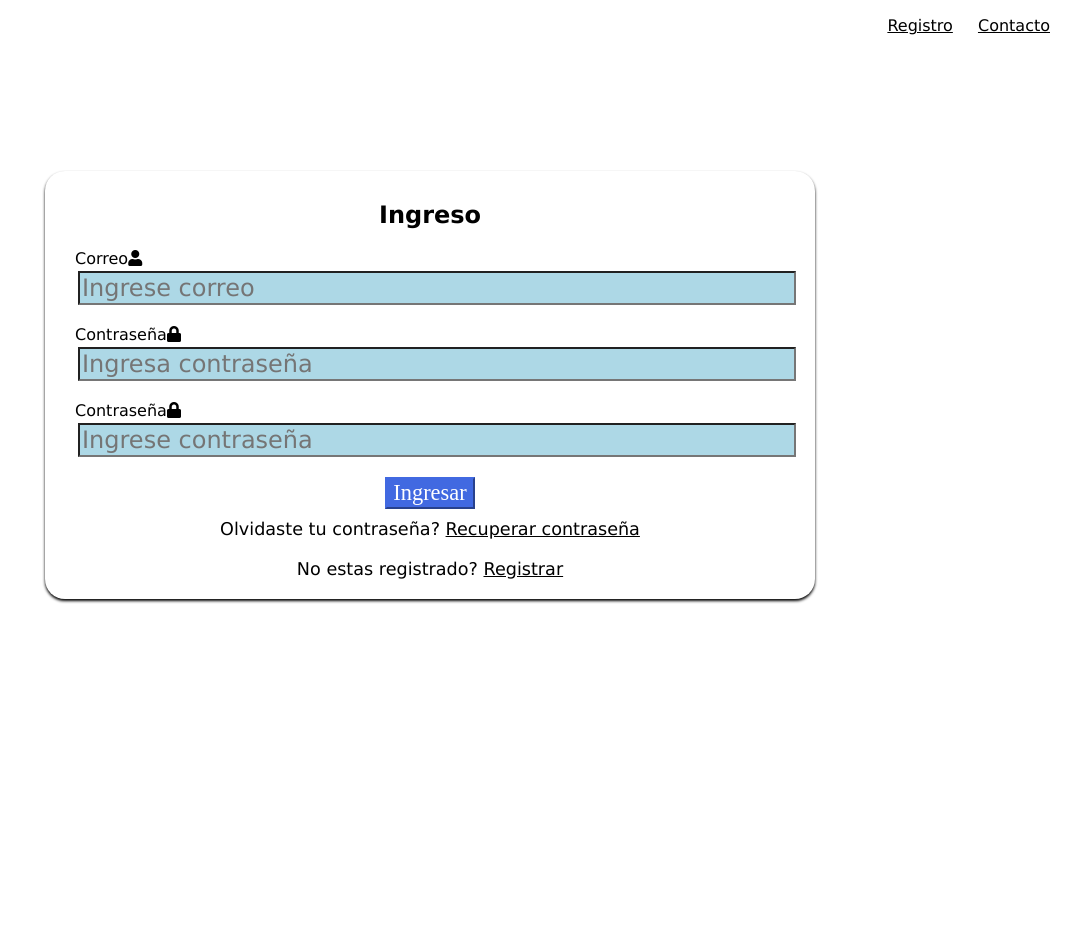
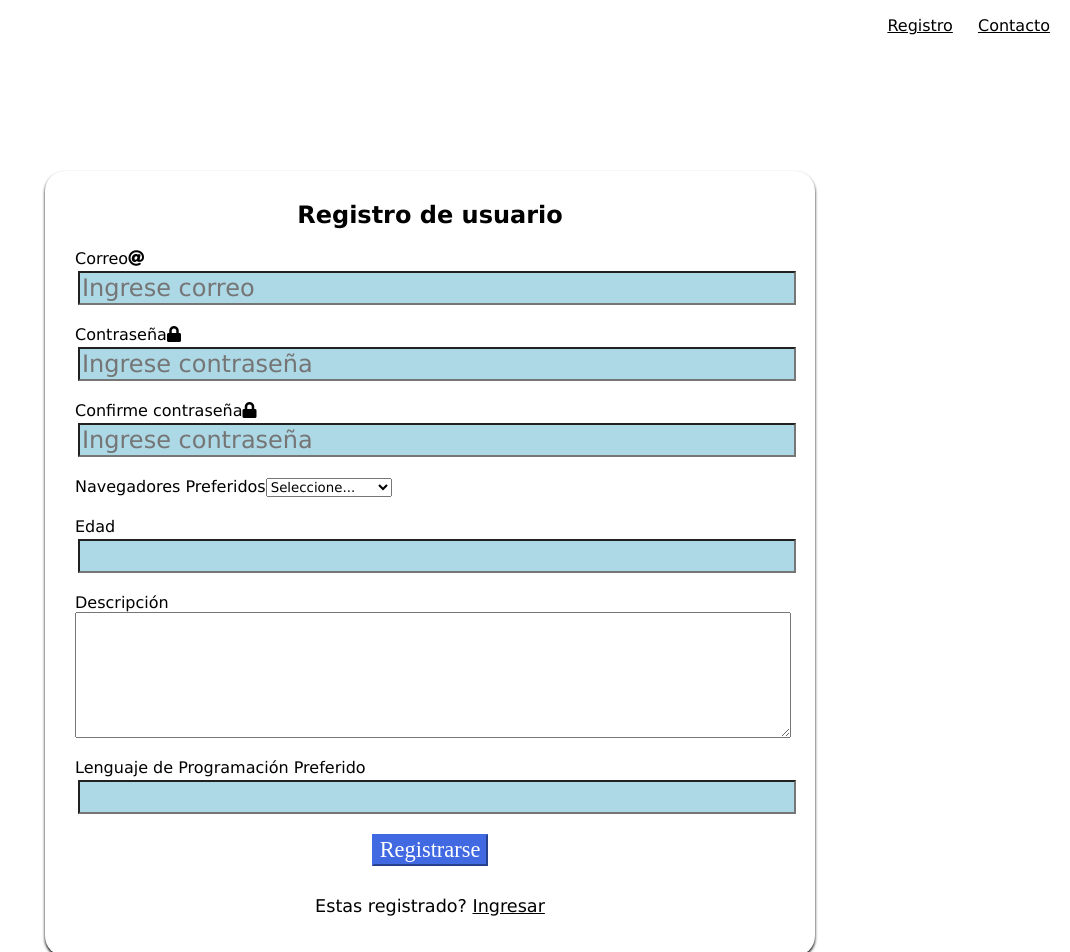
Before and after one commit to Jefer698/Sitio_react, a React (Create React App) app: page / in a window 1280 px wide. Shown: the top 952 px of the page, without its empty margins (210-1280 px from the left). Before the commit the page ends 800 px from the top, so only its background shows below. Built offline with nearby package versions, Linux system fonts and the light colour scheme.

Commit message:
Agregado components loginform y registerform

```diff
--- a/src/App.css
+++ b/src/App.css
@@ -34,6 +34,8 @@ section{
   justify-content: center;
 }
 .formulario{
+
+
    background: none;
            margin-right: auto;
            margin-left: auto;
@@ -43,6 +45,7 @@ section{
            padding:10px;
            outline: none;
            box-shadow: 0px   2px 3px 0px rgb(0,0,0,12);
+
 }
 
 
@@ -54,31 +57,26 @@ input{
    background: none;
    outline: none;
    margin:3px;
-
 background-color:lightblue;
 border-color: none;
 
+}
+.formulario div {
+   text-align: left;
+  margin:20px;
+
+}
 
 
-}
-.login div{
-
-   text-align:left;
-   margin:20px;
-}
-.register div{
-
-   text-align:left;
-   margin:20px;
-}
 textarea{
    display:block;
    width:100%;
 }
-.link{
+.formulario .link{
    text-align: center;
   font-size:110%;
    padding: 10px;
+   justify-content: center;
 }
 
 .link a{
--- a/src/App.js
+++ b/src/App.js
@@ -5,7 +5,7 @@ import './App.css';
 
 function App() {
   return (
-      <Login/>
+      <Register/>
   ) ;
 }
 
--- /dev/null
+++ b/src/components/Content.jsx
@@ -0,0 +1,22 @@
+import React from 'react';
+import RegisterForm from './RegisterForm';
+
+export default function Content(){
+    return(
+<>
+<section>
+
+
+
+        <div class="formulario">
+                   <header>
+                   <h2>Registro de usuario</h2>
+
+                   </header>
+                   <RegisterForm/>
+                   </div>
+                   </section>
+
+</>
+    );
+}
--- /dev/null
+++ b/src/components/Footer.jsx
@@ -0,0 +1,11 @@
+import React from 'react';
+export default function Footer(){
+    return(
+
+
+<footer>Nuestro primer sitio</footer>
+
+
+
+    );
+}
--- a/src/components/Login.jsx
+++ b/src/components/Login.jsx
@@ -1,6 +1,7 @@
 
 import React from 'react';
 import NavBar from './NavBar';
+import Footer from './Footer';
 function Login(){
     return(
 
@@ -14,7 +15,7 @@ function Login(){
         <h2>Ingreso</h2>
 
         </header>
-        <form class="login">
+        <form >
             <div>
         <label>Correo</label>
         <i class="fas fa-user" aria-hidden="true"></i>
@@ -47,6 +48,7 @@ function Login(){
 
         </div>
           </section>
+          <Footer/>
 
     </>
 
--- a/src/components/Register.jsx
+++ b/src/components/Register.jsx
@@ -1,96 +1,13 @@
 import React from 'react';
 import NavBar from './NavBar';
+import Footer from './Footer';
+import Content from './Content';
 function Register(){
     return(
 <>
 <NavBar/>
-    <section>
-
-
-
- <div class="formulario">
-            <header>
-            <h2>Registro de usuario</h2>
-
-            </header>
-
-           <form class="register">
-               <div>
-               <label>Correo</label>
-                <i class="fas fa-at"></i>
-
-                   <input type="email"  placeholder="Ingrese correo"/>
-                </div>
-               <div>
-               <label>Usuario</label>
-              <i class="fas fa-user" aria-hidden="true" ></i>
-               <input type="text" placeholder="Ingrese nombre de usuario"/>
-               </div>
-               <div>
-               <label>Contraseña</label>
-                <i class="fas fa-lock" ></i>
-                    <input id="password" type="password" placeholder="Ingrese contraseña" minlength="4" maxlength="8" />
-
-
-               </div>
-                 <div>
-               <label>Confirme contraseña</label>
-                <i class="fas fa-lock" ></i>
-                    <input id="confirmacion" type="password" placeholder="Ingrese contraseña" />
-
-
-               </div>
-               <div>
-               <label>Navegadores Preferidos</label>
-               <select required>
-                   <option value=""disabled selected>Seleccione...</option>
-                   <option value="google_chrome"> Google Chrome </option>
-                     <option value="moziila_firefox"> Mozilla Firefox </option>
-                     <option value="safari"> Safari</option>
-                     <option value="microsoft-edge"> Microsoft Edge </option>
-
-                   </select>
-
-
-               </div>
-               <div>
-               <label class="d1">Descripción</label>
-                   <textarea rows="8"></textarea>
-
-
-               </div>
-               <div>
-               <label>Lenguaje de Programación Preferido</label>
-                   <input list="lenguajes"/>
-                   <datalist id="lenguajes">
-                <option>Javascript</option>
-                 <option>Python</option>
-                       <option>Java</option>
-
-                   </datalist>
-
-               </div>
-               <div>
-
-               <label>Edad</label>
-            <input type="number" min="1" max="150"/>
-
-
-               </div>
-
-
-
-             <button class="boton" >Registrar</button>
-        </form>
-             <div class ="link">
-      <p >Estas registrado?</p>  <a href="login2.html">Login</a>
-
-                </div>
-
-
-             </div>
-          </section>
-    <footer/>
+  <Content/>
+    <Footer/>
 </>
 
 
--- /dev/null
+++ b/src/components/RegisterForm.jsx
@@ -0,0 +1,82 @@
+import React from 'react';
+
+
+export default function RegisterForm(){
+    return(
+
+<>
+<form >
+               <div>
+               <label>Correo</label>
+                <i class="fas fa-at"></i>
+
+                   <input type="email"  placeholder="Ingrese correo"/>
+                </div>
+
+               <div>
+               <label>Contraseña</label>
+                <i class="fas fa-lock" ></i>
+                    <input id="password" type="password" placeholder="Ingrese contraseña" minlength="4" maxlength="8" />
+
+
+               </div>
+                 <div>
+               <label>Confirme contraseña</label>
+                <i class="fas fa-lock" ></i>
+                    <input id="confirmacion" type="password" placeholder="Ingrese contraseña" />
+
+
+               </div>
+               <div>
+               <label>Navegadores Preferidos</label>
+               <select required>
+                   <option value=""disabled selected>Seleccione...</option>
+                   <option value="google_chrome"> Google Chrome </option>
+                     <option value="moziila_firefox"> Mozilla Firefox </option>
+                     <option value="safari"> Safari</option>
+                     <option value="microsoft-edge"> Microsoft Edge </option>
+
+                   </select>
+
+
+               </div>
+               <div>
+
+            <label>Edad</label>
+            <input type="number" min="1" max="150"/>
+
+
+            </div>
+               <div>
+               <label class="d1">Descripción</label>
+                   <textarea rows="8"></textarea>
+
+
+               </div>
+               <div>
+               <label>Lenguaje de Programación Preferido</label>
+                   <input list="lenguajes"/>
+                   <datalist id="lenguajes">
+                <option>Javascript</option>
+                 <option>Python</option>
+                       <option>Java</option>
+
+                   </datalist>
+
+               </div>
+
+
+
+
+             <button class="boton" >Registrarse</button>
+        </form>
+             <div class ="link">
+      <p >Estas registrado?</p>  <a href="login2.html">Ingresar</a>
+
+                </div>
+
+
+            </>
+
+    );
+}
```
Also changed, not shown: src/components/LoginForm.jsx (added). Lines whose indentation alone changed are shown as unchanged.
